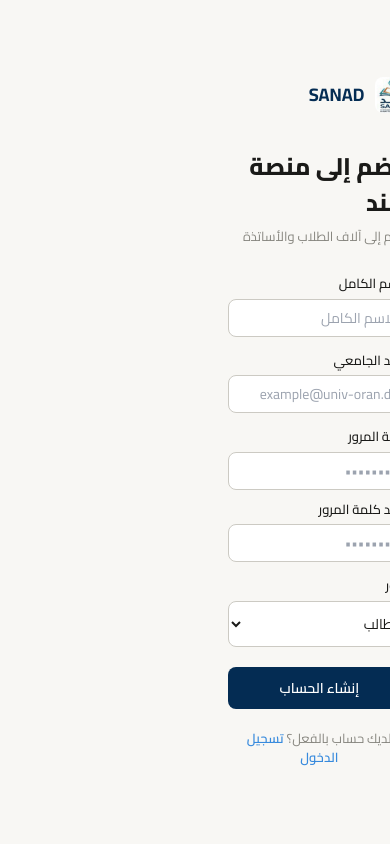
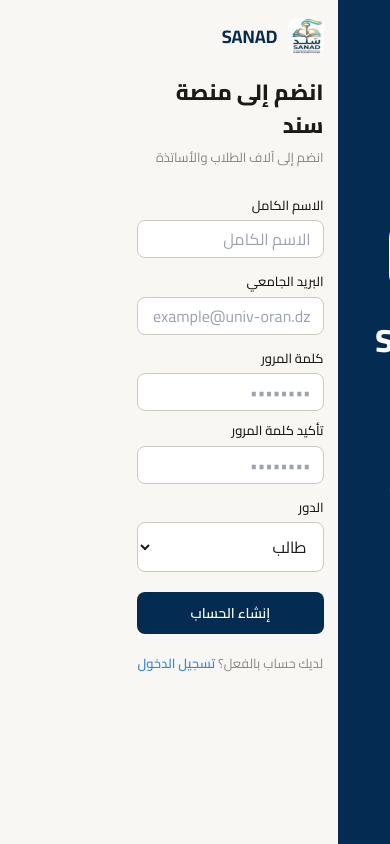
Before and after one commit to OussamaDev227/sanad, a React (Vite) app in the folder frontend/: page /register in a window 390 px wide. Built offline with nearby package versions, Linux system fonts and the light colour scheme; no server answers.

Commit message:
Enhance responsive design in authentication pages and update CSS for viewport height

```diff
--- a/frontend/src/index.css
+++ b/frontend/src/index.css
@@ -48,6 +48,10 @@ body {
   background: var(--gray-50);
   color: #1a1a18;
   -webkit-font-smoothing: antialiased;
+}
+
+#root {
+  min-height: 100dvh;
 }
 
 /* Scrollbar */
@@ -112,3 +116,9 @@ body {
   from { opacity: 0; transform: translateY(12px); }
   to { opacity: 1; transform: translateY(0); }
 }
+
+@media (max-width: 767px) {
+  .form-input {
+    font-size: 16px;
+  }
+}
--- a/frontend/src/pages/auth/LoginPage.jsx
+++ b/frontend/src/pages/auth/LoginPage.jsx
@@ -110,7 +110,7 @@ export function AuthLayout({ children }) {
 
   return (
     <div style={{
-      minHeight: '100vh',
+      minHeight: '100dvh',
       display: 'flex',
       background: 'var(--gray-50)',
       fontFamily: i18n.language === 'ar' ? "'Cairo', sans-serif" : "'Inter', sans-serif",
@@ -138,10 +138,10 @@ export function AuthLayout({ children }) {
       </div>
 
       {/* Right panel — form */}
-      <div style={{ flex: 1, display: 'flex', alignItems: 'center', justifyContent: 'center', padding: isMobile ? 16 : 32 }}>
-        <div style={{ width: '100%', maxWidth: 420 }}>
+      <div style={{ flex: 1, display: 'flex', alignItems: isMobile ? 'flex-start' : 'center', justifyContent: 'center', padding: isMobile ? '18px 14px' : 32, overflowY: 'auto' }}>
+        <div style={{ width: '100%', maxWidth: 420, paddingBottom: isMobile ? 18 : 0 }}>
           {/* Logo on mobile */}
-          <div style={{ display: 'flex', alignItems: 'center', gap: 10, marginBottom: 36 }}>
+          <div style={{ display: 'flex', alignItems: 'center', gap: 10, marginBottom: isMobile ? 22 : 36 }}>
             <img
               src={appLogo}
               alt="SANAD logo"
--- a/frontend/src/pages/auth/RegisterPage.jsx
+++ b/frontend/src/pages/auth/RegisterPage.jsx
@@ -1,4 +1,4 @@
-import { useState } from 'react'
+import { useEffect, useState } from 'react'
 import { useNavigate, Link } from 'react-router-dom'
 import { useTranslation } from 'react-i18next'
 import { useAuthStore } from '../../store/index.js'
@@ -12,7 +12,13 @@ export default function RegisterPage() {
   const [form, setForm] = useState({ name: '', email: '', password: '', confirm_password: '', role: 'student' })
   const [error, setError] = useState('')
   const [loading, setLoading] = useState(false)
-  const isMobile = window.innerWidth < 768
+  const [isMobile, setIsMobile] = useState(window.innerWidth < 768)
+
+  useEffect(() => {
+    const handleResize = () => setIsMobile(window.innerWidth < 768)
+    window.addEventListener('resize', handleResize)
+    return () => window.removeEventListener('resize', handleResize)
+  }, [])
 
   const handleSubmit = async (e) => {
     e.preventDefault()
@@ -42,7 +48,7 @@ export default function RegisterPage() {
   return (
     <AuthLayout>
       <div style={{ marginBottom: 28 }}>
-        <h2 style={{ fontSize: 24, fontWeight: 800, marginBottom: 6 }}>{t('auth.create_account')}</h2>
+        <h2 style={{ fontSize: isMobile ? 22 : 24, fontWeight: 800, marginBottom: 6 }}>{t('auth.create_account')}</h2>
         <p style={{ fontSize: 13, color: 'var(--gray-400)' }}>انضم إلى آلاف الطلاب والأساتذة</p>
       </div>
 
```
Also changed, not shown: 1 other file (tests, documents, lock files or other folders).
